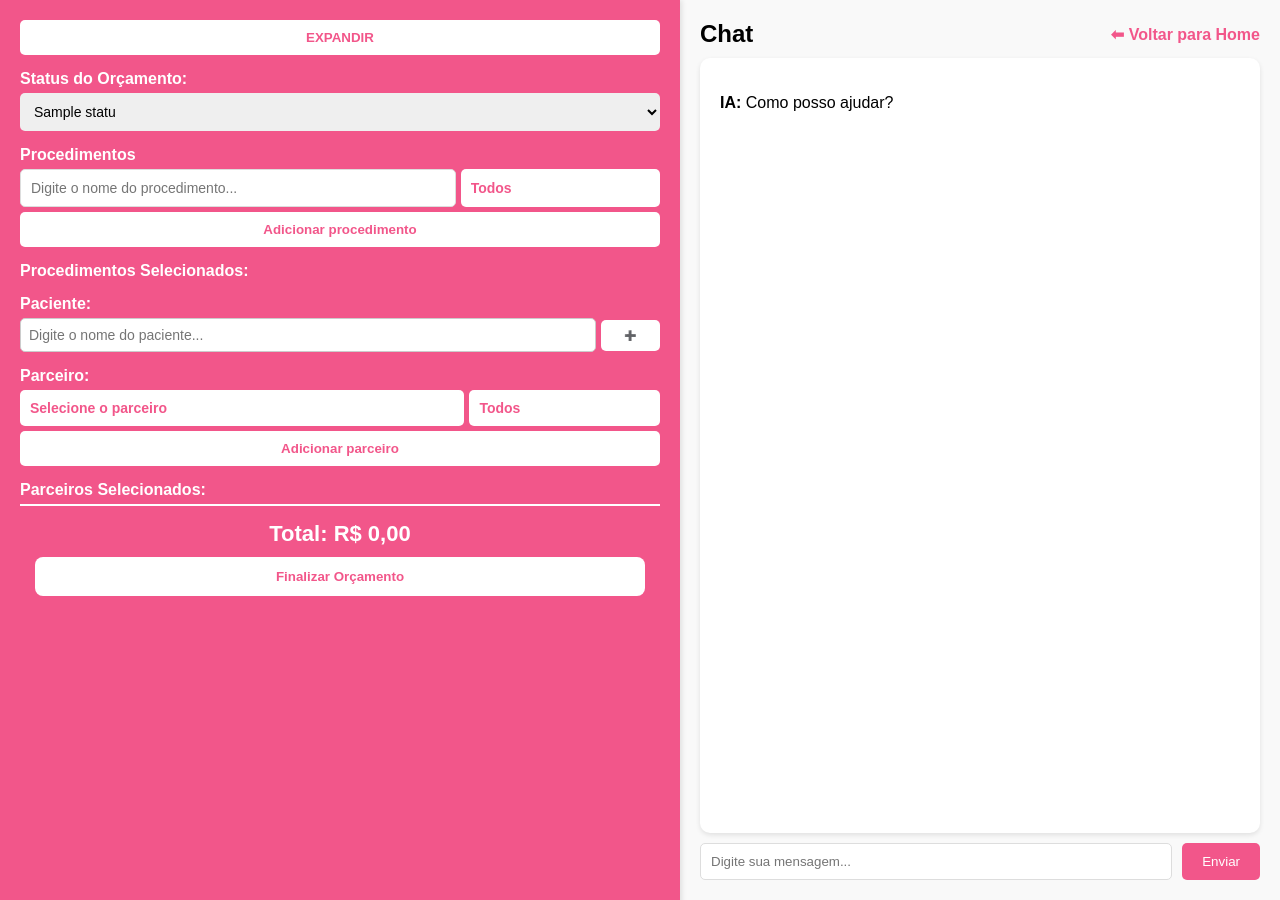
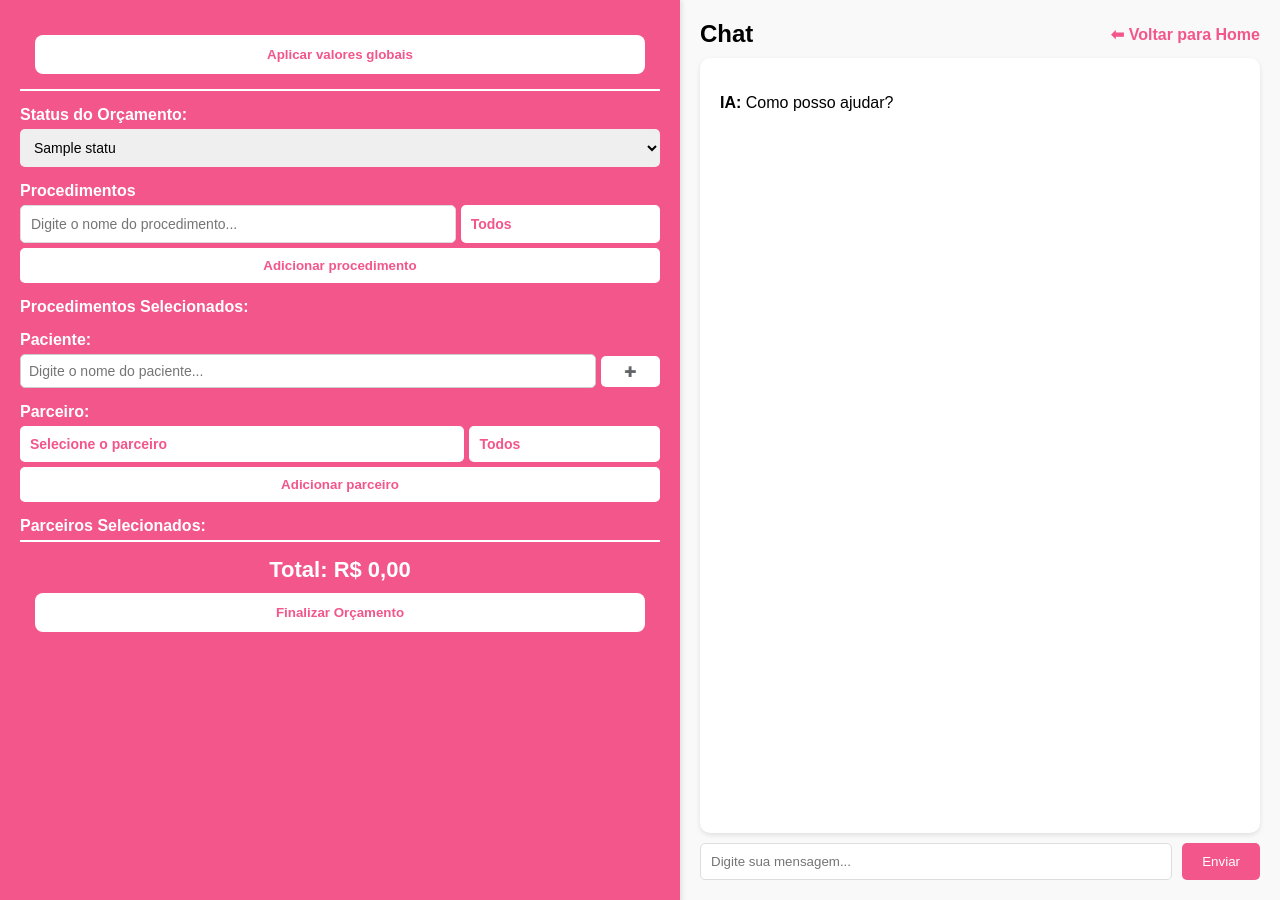
Before and after one commit to InteligenciaPulse/Sistema-Pulse, a Django app: template djangoapp/cadastro/templates/cadastro/criar_orcamento.html in a window 1280 px wide. Run offline with Django 5.2, Linux system fonts and the light colour scheme; the template is opened without the code that fills it: most values are stand-ins (such as "Sample title", 1, 10 or a date in 2020).

Commit message:
Fixado botão para definir valores globais.

```diff
--- a/djangoapp/cadastro/static/cadastro/css/criar_orcamento_style.css
+++ b/djangoapp/cadastro/static/cadastro/css/criar_orcamento_style.css
@@ -786,6 +786,34 @@ body {
   border-color: transparent transparent #f0ad4e transparent;
 }
 
+.valores-globais-container {
+  position: sticky;
+  top: -20px;
+  background-color: #F2568A;
+  color: white;
+  padding: 15px;
+  text-align: center;
+  font-size: 18px;
+  font-weight: bold;
+  border-bottom: 2px solid white;
+}
+
+.valores-globais-container button {
+  background-color: white;
+  color: #F2568A;
+  font-weight: bold;
+  padding: 12px;
+  border: none;
+  border-radius: 8px;
+  cursor: pointer;
+  width: 100%;
+  transition: background 0.3s ease-in-out;
+}
+
+.valores-globais-container button:hover {
+  background-color: #ffffffcc;
+}
+
 /* ------------------------------------- MODAL ----------------------------------------- */
 /* Fundo escuro cobrindo toda a tela */
 .modal {
--- a/djangoapp/cadastro/templates/cadastro/criar_orcamento.html
+++ b/djangoapp/cadastro/templates/cadastro/criar_orcamento.html
@@ -14,10 +14,11 @@
 <body>
     <div class="container">
         <div class="sidebar">
-            <div>
-                <button onclick="abrirModal()">EXPANDIR</button>
-            </div>
             <div class="filter-section">
+                <div class="valores-globais-container">
+                    <button onclick="abrirModal()">Aplicar valores globais</button>
+                </div>
+
                 <div class="status-container">
                     <label for="status">Status do Orçamento:</label>
                     <select id="status" name="status">
```
